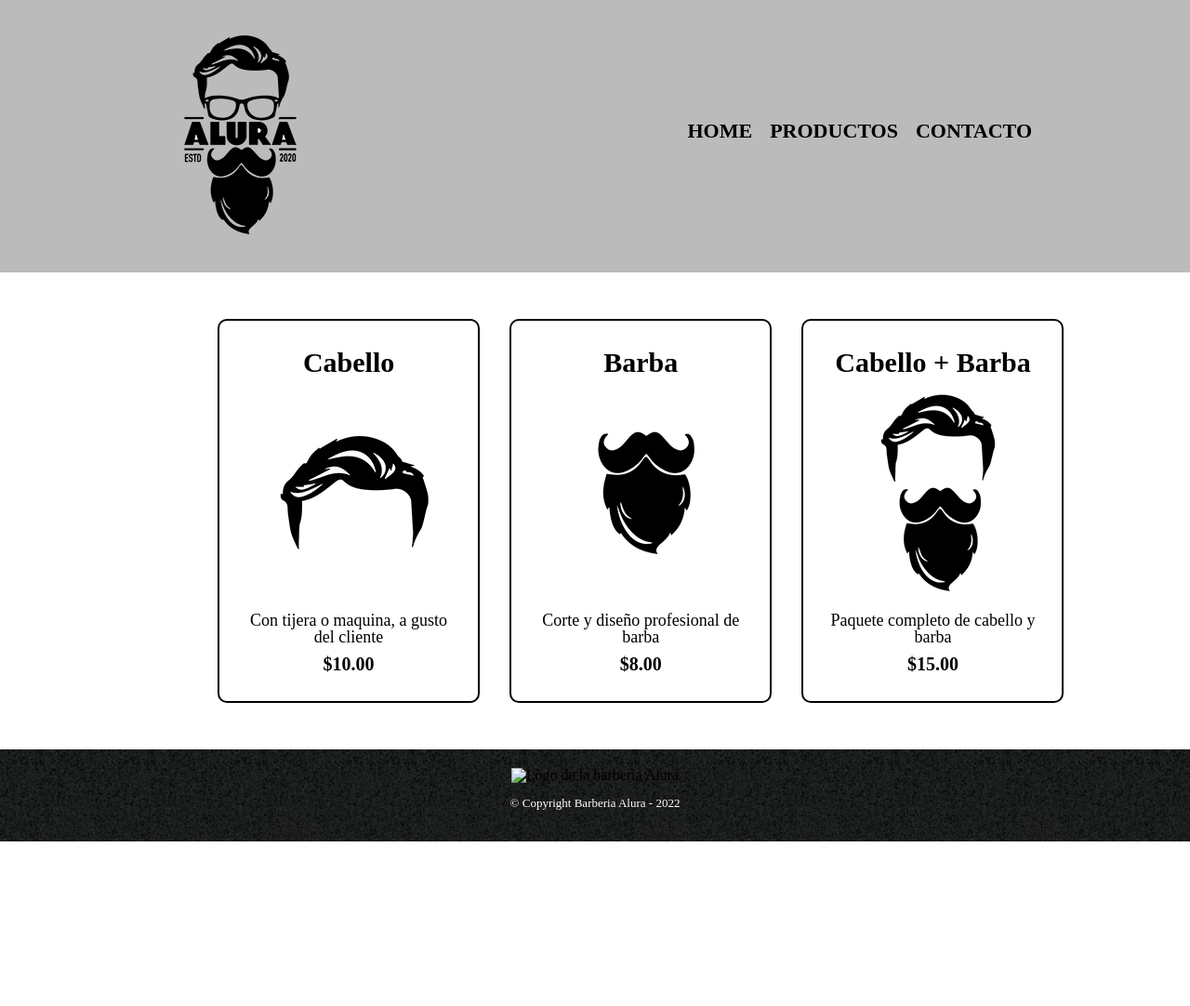
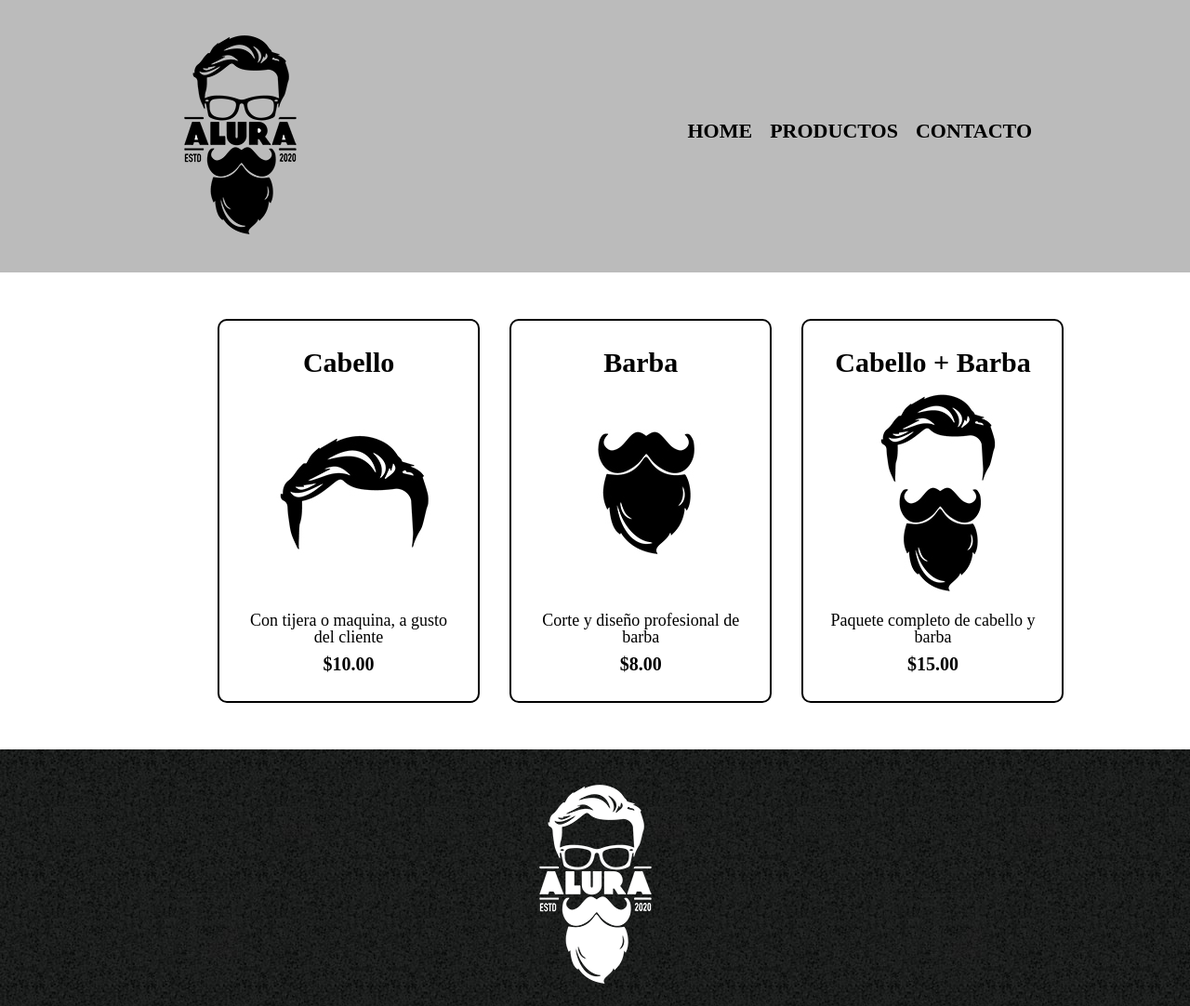
Before and after one commit to MrDarthHub/barberia_alura, a plain HTML site: page productos.html in a window 1280 px wide. Shown: the top 1082 px of the page at 93% size. Before the commit the page ends 905 px from the top, so only its background shows below. Drawn offline with Linux system fonts and the light colour scheme; the site is published under a folder, as on GitHub Pages, so addresses that start at the root find nothing.

Commit message:
Update productos.html

```diff
--- a/productos.html
+++ b/productos.html
@@ -48,7 +48,7 @@
     </main>
 
     <footer>
-        <img src="/imagenes/logo-blanco.png" alt="Logo de la barberia Alura">
+        <img src="imagenes/logo-blanco.png" alt="Logo de la barberia Alura">
         <p class="copyright">© Copyright Barberia Alura - 2022</p>
     </footer>
 
```
